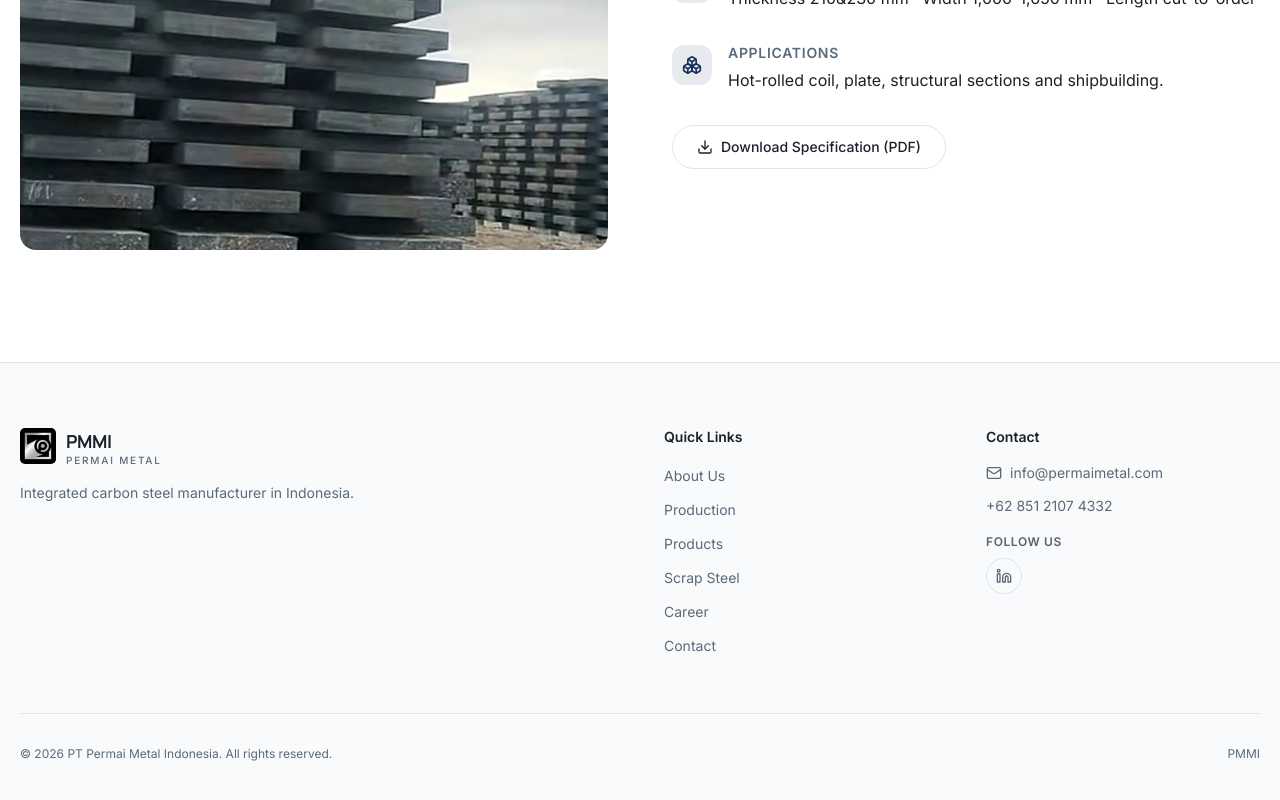
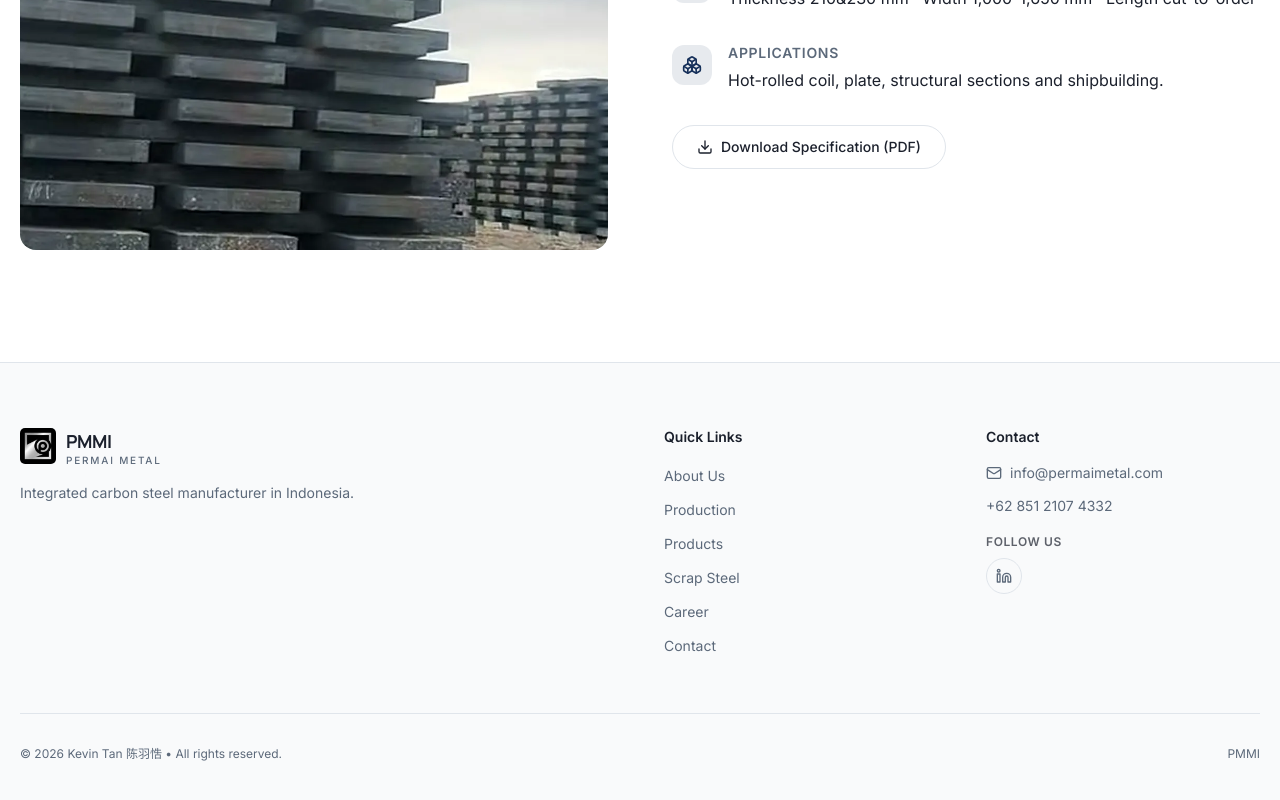
Before and after one commit to kevintannn/pmmi, a Next.js app: page /en/products in a window 1280 px wide. Shown: the part 811-1611 px from the top of the page. Built offline with nearby package versions, Linux system fonts and the light colour scheme; no server answers; the database is empty.

Commit message:
Change copyright

```diff
--- a/src/components/layout/footer.tsx
+++ b/src/components/layout/footer.tsx
@@ -74,7 +74,7 @@ export function Footer({
 
         <div className="mt-14 flex flex-col items-center justify-between gap-3 border-t pt-8 text-center text-xs text-muted-foreground sm:flex-row sm:text-left">
           <p>
-            © {year} {COMPANY.legalName}. {t('rights')}
+            © {year} Kevin Tan 陈羽悎 • {t('rights')}
           </p>
           <p>{COMPANY.shortName}</p>
         </div>
```
